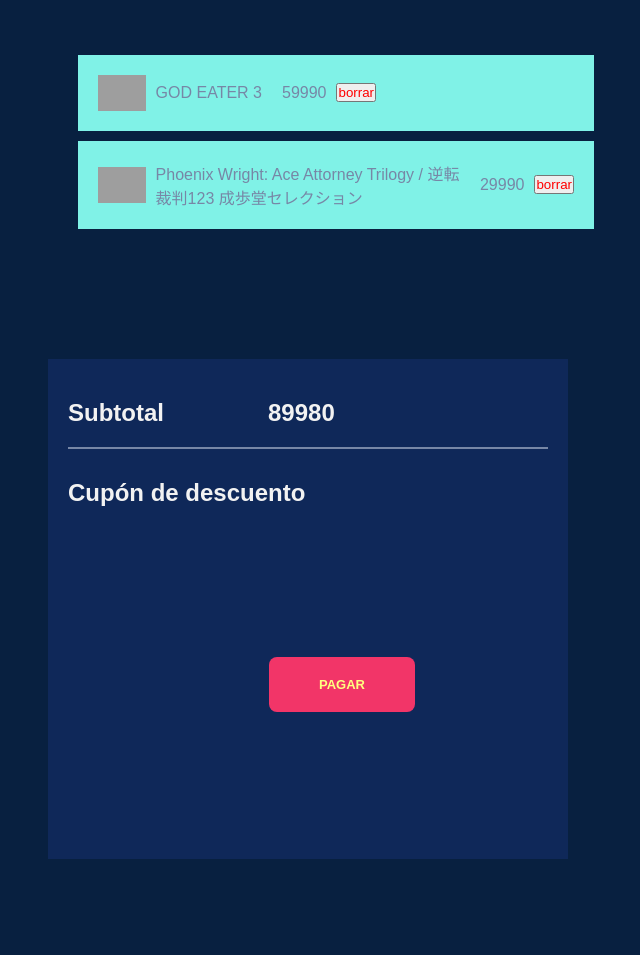
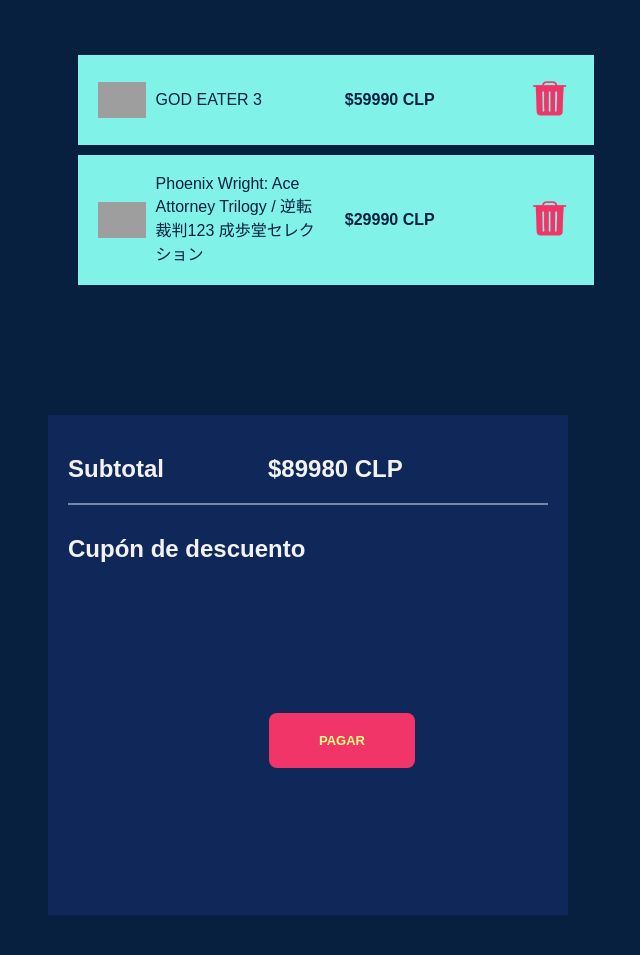
Before and after one commit to FranoCar/proyectoInterfaces, a Flask app: page /carrito in a window 1280 px wide. Shown: the part 124-1079 px from the top of the page, without its empty margins (52-692 px from the left). Before the commit the page ends 983 px from the top, so only its background shows below. Run offline with Flask 2, Linux system fonts and the light colour scheme; data comes from the database, SQL or seed files in the repository; both versions use the stored data as it was after the commit; grey boxes are pictures that could not be loaded.

Commit message:
carrito mas joyita

```diff
--- a/proyecto/app/static/styles/carrito.css
+++ b/proyecto/app/static/styles/carrito.css
@@ -24,14 +24,17 @@
     margin: 10px;
     padding: 20px;
 }
-.item-carrito img{
+.item-carrito .caratula{
     width: 10%;
+    float: left;
+    background-color: #7787A6;
     height: 10%;
-    float:  left;
 }
 .item-carrito p{
+    width: 300px;
     margin-left: 10px;
     margin-right: 10px;
+    color:#082040;
     float:  left;
 }
 
@@ -150,3 +153,17 @@
 .modal-pago img:hover {
     border: 4px solid #F23568;
 }
+
+.btn-borrar {
+    width: 50px;
+    height: 50px;
+    float: left;
+    background-color: transparent;
+    cursor: pointer;
+    border: none;
+}
+
+.btn-borrar img {
+    width: 70%;
+    height: 70%;
+}
--- a/proyecto/app/templates/carrito.html
+++ b/proyecto/app/templates/carrito.html
@@ -4,7 +4,7 @@
 		<meta charset="UTF-8">
 		<link rel="stylesheet" href="static/styles/styles.css">
 		<link rel="stylesheet" href="static/styles/carrito.css">
-		<title>>Carrito</title>
+		<title>Carrito</title>
 	</head>
 	<body>
 		<header class="header">
@@ -37,18 +37,20 @@
 		<div class="lista-juegos">
 			{% for juego in juegos %}
 				<div class="item-carrito">
-					<img src="{{ juego[2] }}" alt="{{ juego[1] }}">
+					<img class="caratula" src="{{ juego[2] }}" alt="{{ juego[1] }}">
 					<p>{{ juego[1] }}</p>
-					<p>{{ precios[loop.index - 1] }}</p>
-					<form action="{{ url_for('.carrito') }}"method="POST">
-						<button style="color:red" name="borrar" value="{{ juego[0] }}">borrar</button>
+					<p><strong>${{ precios[loop.index - 1] }} CLP</strong></p>
+					<form action="{{ url_for('.carrito') }}" method="POST">
+						<button class="btn-borrar" name="borrar" value="{{ juego[0] }}">
+							<img src="static/img/borrar.png" alt="Borrar">
+						</button>
 					</form>
 				</div>
 			{% endfor %}
 		</div>
 		<div class="subtotal">
 			<h2 class="h2-carrito">Subtotal</h2>
-			<h2 class="h2-carrito">{{ total }}</h2>
+			<h2 class="h2-carrito">${{ total }} CLP</h2>
 			<hr class="carrito">
 			<h2 class="h2">Cupón de descuento</h2>
 			<button id="pago" class="btn-pagar btn-pagar-1">PAGAR</button>
@@ -56,7 +58,6 @@
 
 	</body>
 	<script>
-		//Cerrar pago
 		var modal = document.getElementById("modalPago");
 
 		var btn = document.getElementById("pago");
```
Also changed, not shown: proyecto/app/appdb.db, proyecto/app/static/img/borrar.png (added).
